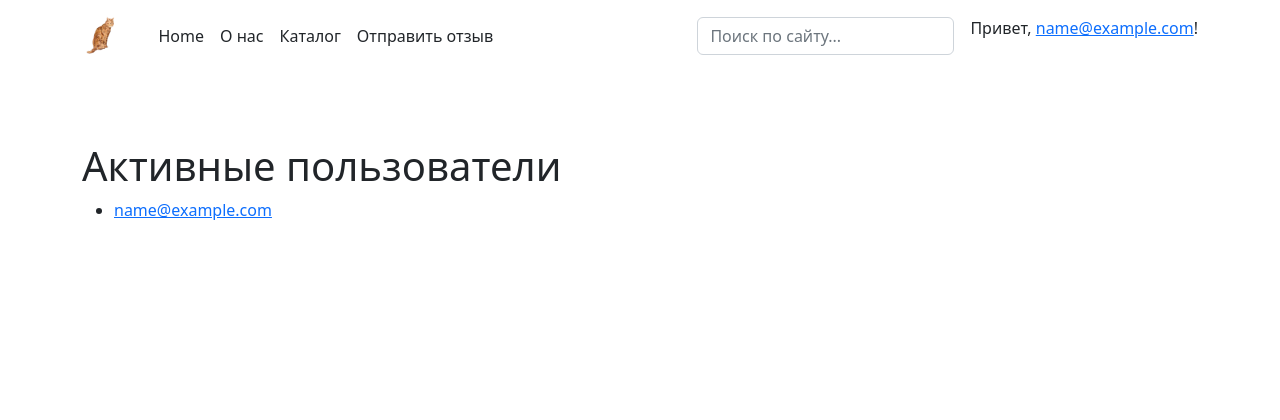
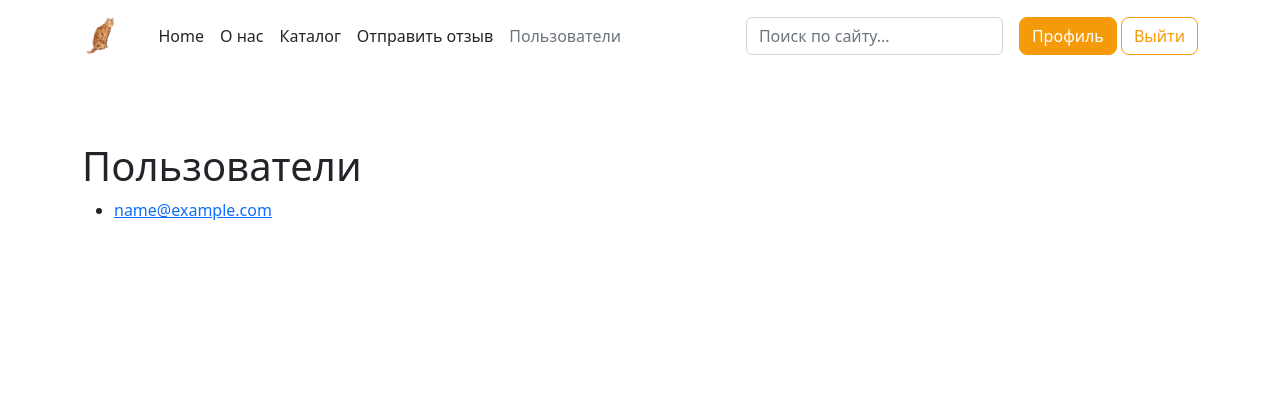
Before and after one commit to aadev151/yandex-homework, a Django app: page /users/ in a window 1280 px wide. Shown: the top 420 px of the page. Run offline with Django 3.2, Linux system fonts and the light colour scheme; the visitor is signed in with stand-in values (Sample User, id 1); data comes from the database, SQL or seed files in the repository; parts of the project's set-up code (start-up, migrations or seed data) failed here and were passed over; some libraries are stand-ins or nearby versions.

Commit message:
Lesson 7: Ready for review: Fix #11

```diff
--- a/homework/templates/includes/header.html
+++ b/homework/templates/includes/header.html
@@ -34,6 +34,12 @@
             {% else %}
             <li><a href="{% url 'feedback:feedback' %}" class="nav-link px-2 link-dark link-main">Отправить отзыв</a></li>
             {% endif %}
+
+            {% if view_name == 'users:user_list' or view_name == 'users:user_detail'%}
+            <li><a href="{% url 'users:user_list' %}" class="nav-link px-2 link-secondary">Пользователи</a></li>
+            {% else %}
+            <li><a href="{% url 'users:user_list' %}" class="nav-link px-2 link-dark link-main">Пользователи</a></li>
+            {% endif %}
         {% endwith %}
         </ul>
 
@@ -46,7 +52,8 @@
             <button type="button" class="btn btn-main-color-outlined" onclick="window.location.href = `{% url 'users:login' %}`">Войти</button>
             <button type="button" class="btn btn-main-color" onclick="window.location.href = `{% url 'users:signup' %}`">Зарегистрироваться</button>
             {% else %}
-            <p>Привет, <a href="{% url 'users:profile' %}">{{ user.email }}</a>!</p>
+            <button type="button" class="btn btn-main-color" onclick="window.location.href = `{% url 'users:profile' %}`">Профиль</button>
+            <button type="button" class="btn btn-main-color-outlined" onclick="window.location.href = `{% url 'users:logout' %}`">Выйти</button>
             {% endif %}
         </div>
     </div>
--- a/homework/templates/users/user_list.html
+++ b/homework/templates/users/user_list.html
@@ -3,7 +3,7 @@
 
 {% block content %}
 
-    <h1>Активные пользователи</h1>
+    <h1>Пользователи</h1>
     <ul>
         {% for user in users %}
         <li><a href="{% url 'users:user_detail' user.id %}">{{ user.email }}</a></li>
--- a/homework/users/models.py
+++ b/homework/users/models.py
@@ -1,5 +1,8 @@
+from datetime import date
+
+from django.contrib.auth.models import AbstractUser
+from django.core.validators import MaxValueValidator
 from django.db import models
-from django.contrib.auth.models import AbstractUser
 
 from users.managers import EmailUserManager
 
@@ -13,7 +16,8 @@ class User(AbstractUser):
     birthday = models.DateField(
         verbose_name='День рождения',
         blank=True,
-        null=True
+        null=True,
+        validators=[MaxValueValidator(limit_value=date.today)]
     )
 
     USERNAME_FIELD = 'email'
--- a/homework/users/views.py
+++ b/homework/users/views.py
@@ -1,5 +1,5 @@
 from django.contrib.auth.decorators import login_required
-from django.shortcuts import redirect, render
+from django.shortcuts import get_object_or_404, redirect, render
 from django.urls import reverse
 from django.utils.dateformat import DateFormat
 
@@ -31,7 +31,7 @@ def signup(request):
 def user_list(request):
     template = 'users/user_list.html'
     context = {
-        'users': User.objects.filter(is_active=True),
+        'users': User.objects.all(),
     }
 
     return render(request, template, context)
@@ -39,8 +39,9 @@ def user_list(request):
 
 def user_detail(request, id):
     template = 'users/user_detail.html'
+    user = get_object_or_404(User, id=id)
     context = {
-        'user_': User.objects.get(id=id),
+        'user_': user,
     }
 
     return render(request, template, context)
```
